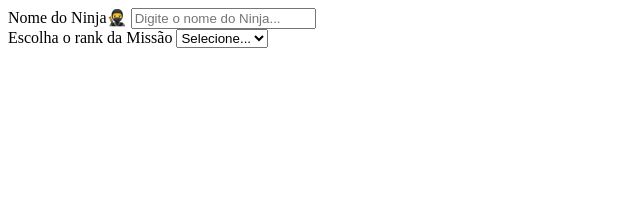
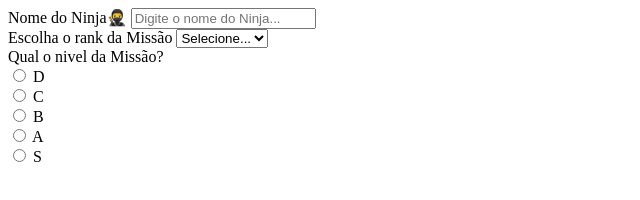
Before and after one commit to Jenniferkss/progresso-html, a plain HTML site: page pages/formulario.html in a window 1280 px wide. Shown: the whole page, without its empty margins (0-640 px from the left). Drawn offline with Linux system fonts and the light colour scheme; files that its build step writes are made by us from their sources.

Commit message:
feat: Conclui a terceira etapa da missão ninja

```diff
--- a/pages/formulario.html
+++ b/pages/formulario.html
@@ -22,6 +22,40 @@
                 <option value="kage">kage</option>
             </select>
         </div>
+
+        <div class="tipo">
+            <label for="tipo">Qual o nivel da Missão?</label>
+            <div>
+                <label for="d">
+                    <input type="radio" name = "tipo" value="d">
+                    D
+                </label>
+            </div>
+            <div>
+                <label for="c">
+                    <input type="radio" name = "tipo" value="c">
+                    C
+                </label>
+            </div>
+            <div>
+                <label for="b">
+                    <input type="radio" name = "tipo" value="b">
+                    B
+                </label>
+            </div>
+            <div>
+                <label for="a">
+                    <input type="radio" name = "tipo" value="a">
+                    A
+                </label>
+            </div>
+            <div>
+                <label for="s">
+                    <input type="radio" name = "tipo" value="s">
+                    S
+                </label>
+            </div>
+        </div>
     </form>
 </body>
 </html>
```
